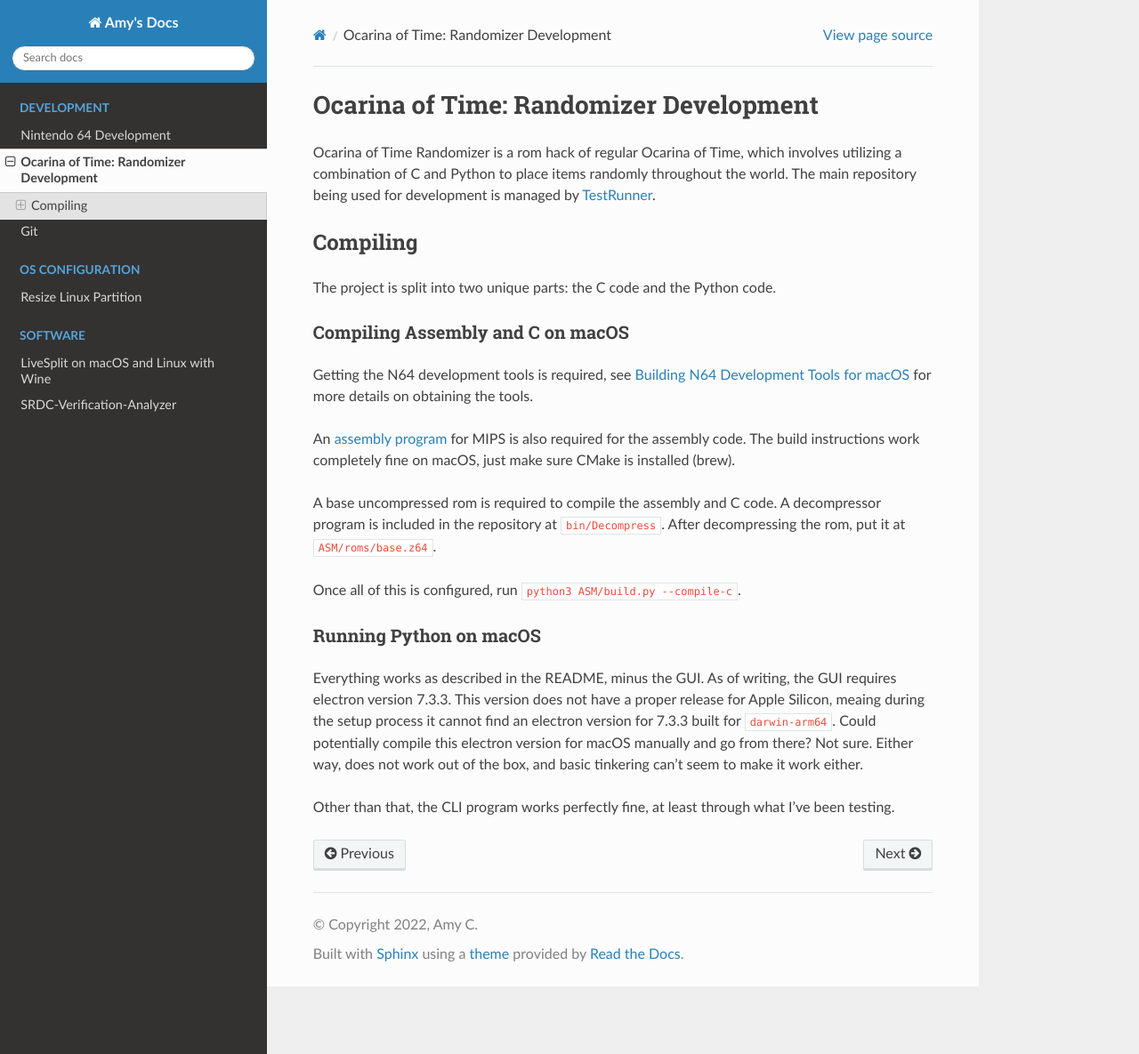
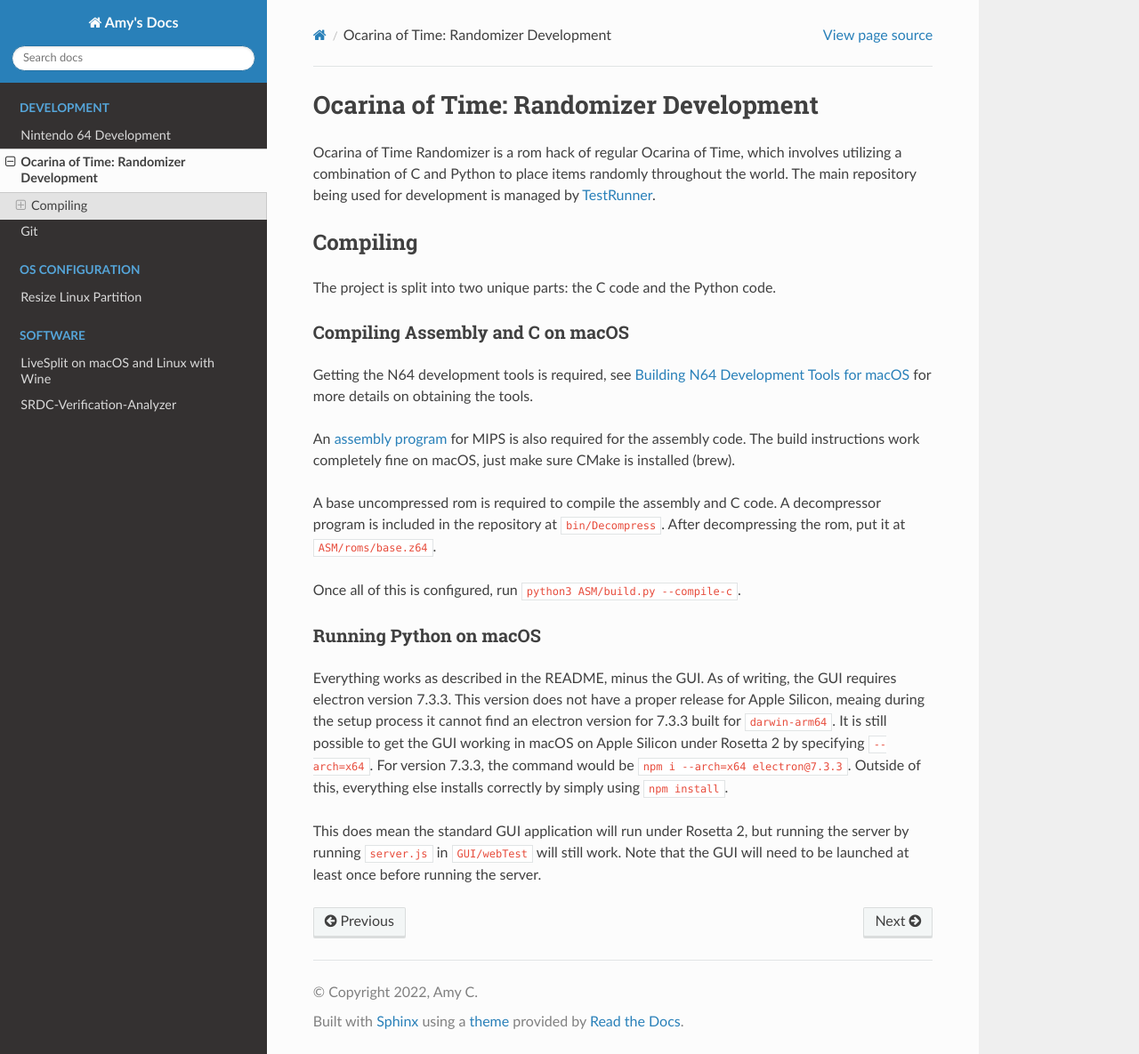
Before and after one commit to Minibeast/docs.amyy.me, a Sphinx documentation site: the page built from docs/development/ootr.rst, in a window 1280 px wide and 1185 px high. Shown: the whole window at 89% size. Built offline with Sphinx 7.4.7 and the Read the Docs theme 2.0.0, drawn with Linux system fonts in a browser that asks for light colours.

Commit message:
GUI works on macOS by overriding architecture, clarified in docs

```diff
--- a/docs/development/ootr.rst
+++ b/docs/development/ootr.rst
@@ -35,10 +35,13 @@
 As of writing, the GUI requires electron version 7.3.3. This
 version does not have a proper release for Apple Silicon, meaing
 during the setup process it cannot find an electron version for
-7.3.3 built for ``darwin-arm64``. Could potentially compile this
-electron version for macOS manually and go from there? Not sure.
-Either way, does not work out of the box, and basic tinkering can't
-seem to make it work either.
+7.3.3 built for ``darwin-arm64``. It is still possible to get the
+GUI working in macOS on Apple Silicon under Rosetta 2 by specifying
+``--arch=x64``. For version 7.3.3, the command would be
+``npm i --arch=x64 electron@7.3.3``. Outside of this, everything else
+installs correctly by simply using ``npm install``.
 
-Other than that, the CLI program works perfectly fine, at least
-through what I've been testing.
+This does mean the standard GUI application will run under Rosetta 2,
+but running the server by running ``server.js`` in ``GUI/webTest`` will
+still work. Note that the GUI will need to be launched at least once before
+running the server.
```
